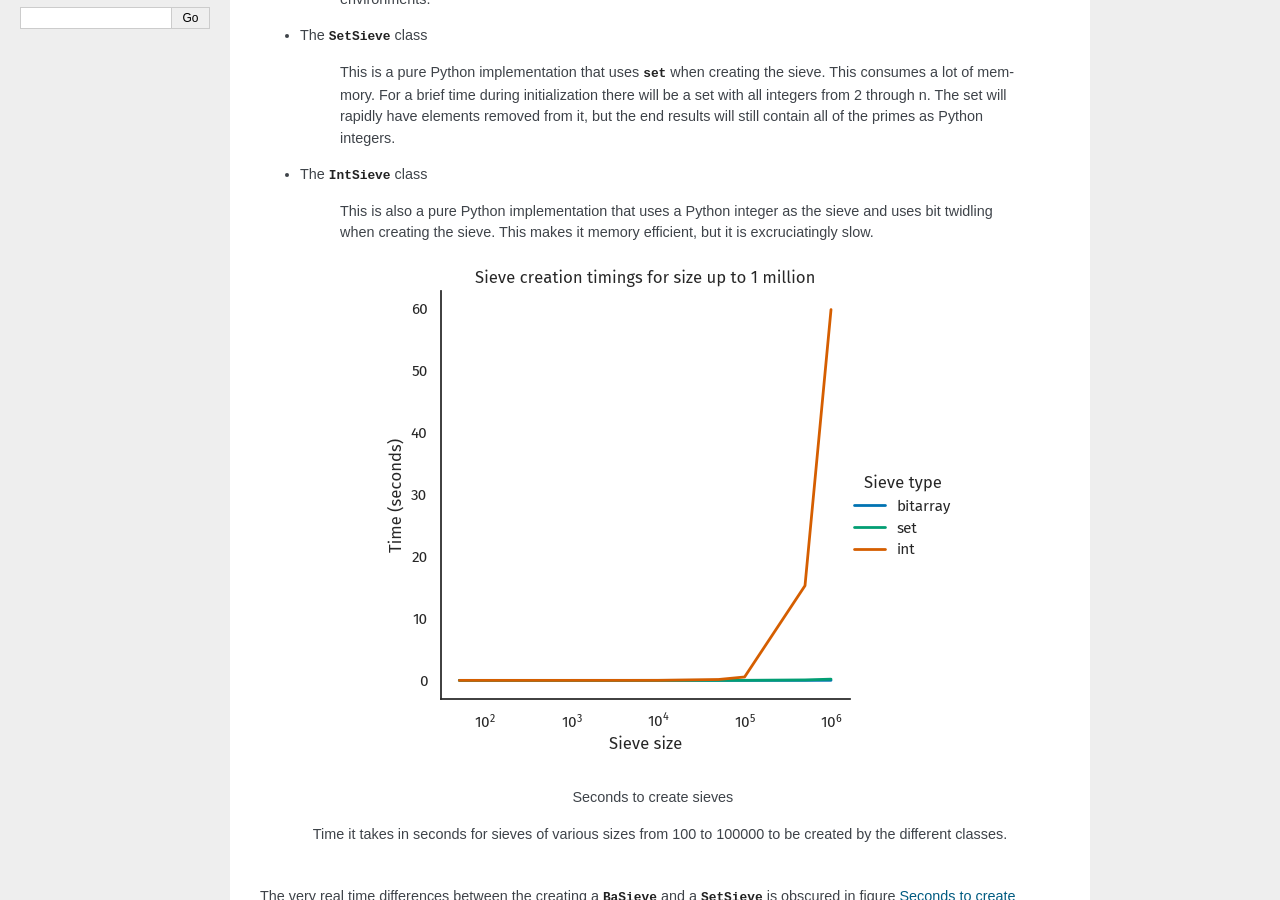
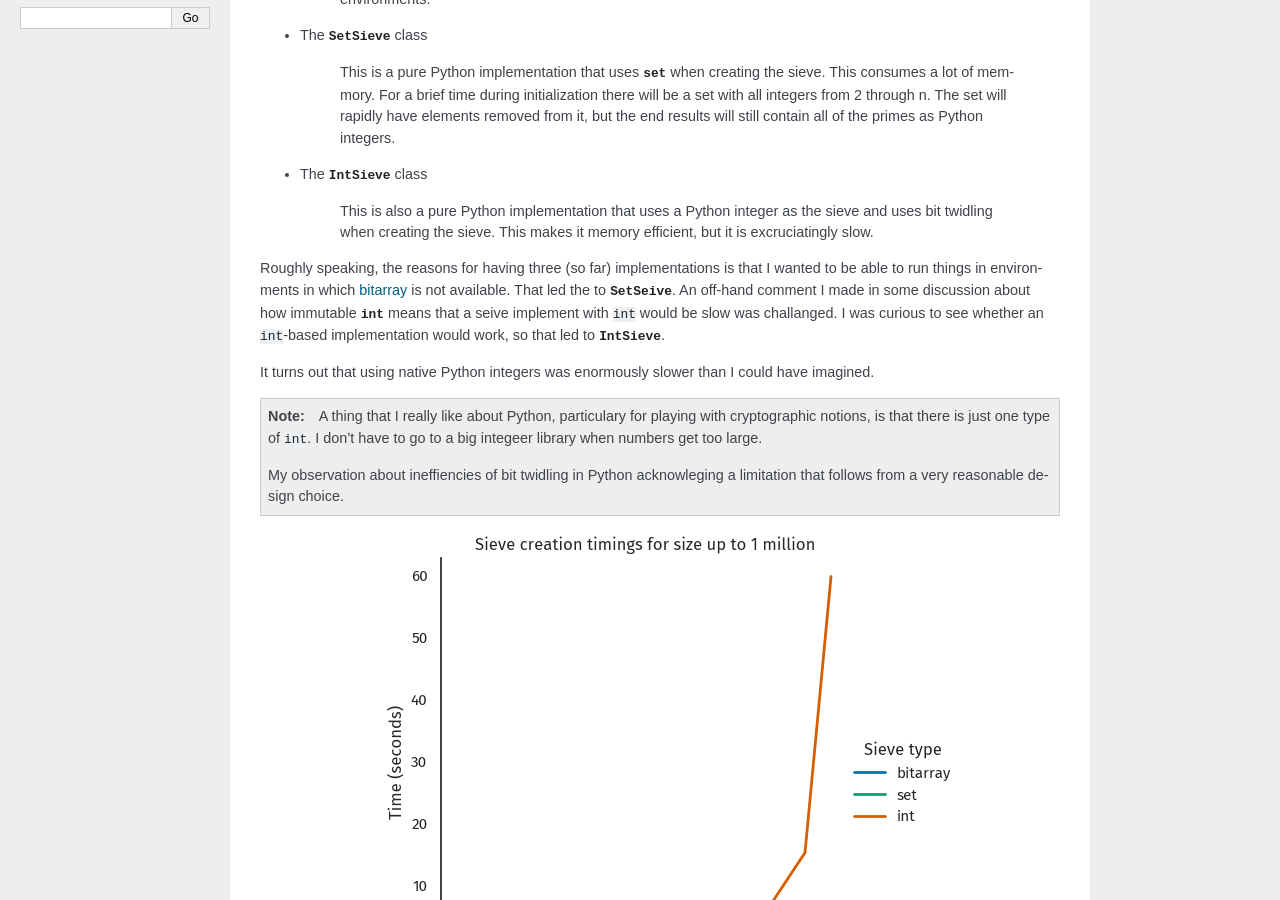
Before and after one commit to jpgoldberg/toy-crypto-math, a Sphinx documentation site: the page built from docs/source/sieve.rst, in a window 1280 px wide and 900 px high, scrolled down 561 px. Built offline with Sphinx 7.4.7, drawn with Linux system fonts in a browser that asks for light colours; cross-references to code outside the pages are shown as plain code.

Commit message:
A tale of ints

```diff
--- a/docs/source/sieve.rst
+++ b/docs/source/sieve.rst
@@ -36,6 +36,22 @@ There are reasons, but first let me give an overview of the major differences.
 - The :class:`IntSieve` class
 
     This is also a pure Python implementation that uses a Python integer as the sieve and uses bit twidling when creating the sieve. This makes it memory efficient, but it is excruciatingly slow.
+
+Roughly speaking, the reasons for having three (so far) implementations is that I wanted to be able to run things in environments in which bitarray_ is not available. That led the to :class:`SetSeive`.
+An off-hand comment I made in some discussion about how immutable :py:class:`int` means that a seive implement with ``int`` would be slow was challanged. I was curious to see whether an ``int``-based implementation would work, so that led to :class:`IntSieve`.
+
+It turns out that using native Python integers was enormously slower than I could have imagined.
+
+.. note::
+
+    A thing that I really like about Python,
+    particulary for playing with cryptographic notions,
+    is that there is just one type of ``int``.
+    I don't have to go to a big integeer library when numbers get too
+    large.
+
+    My observation about ineffiencies of bit twidling in Python acknowleging
+    a limitation that follows from a very reasonable design choice.
 
 .. _all_figure:
 
```
